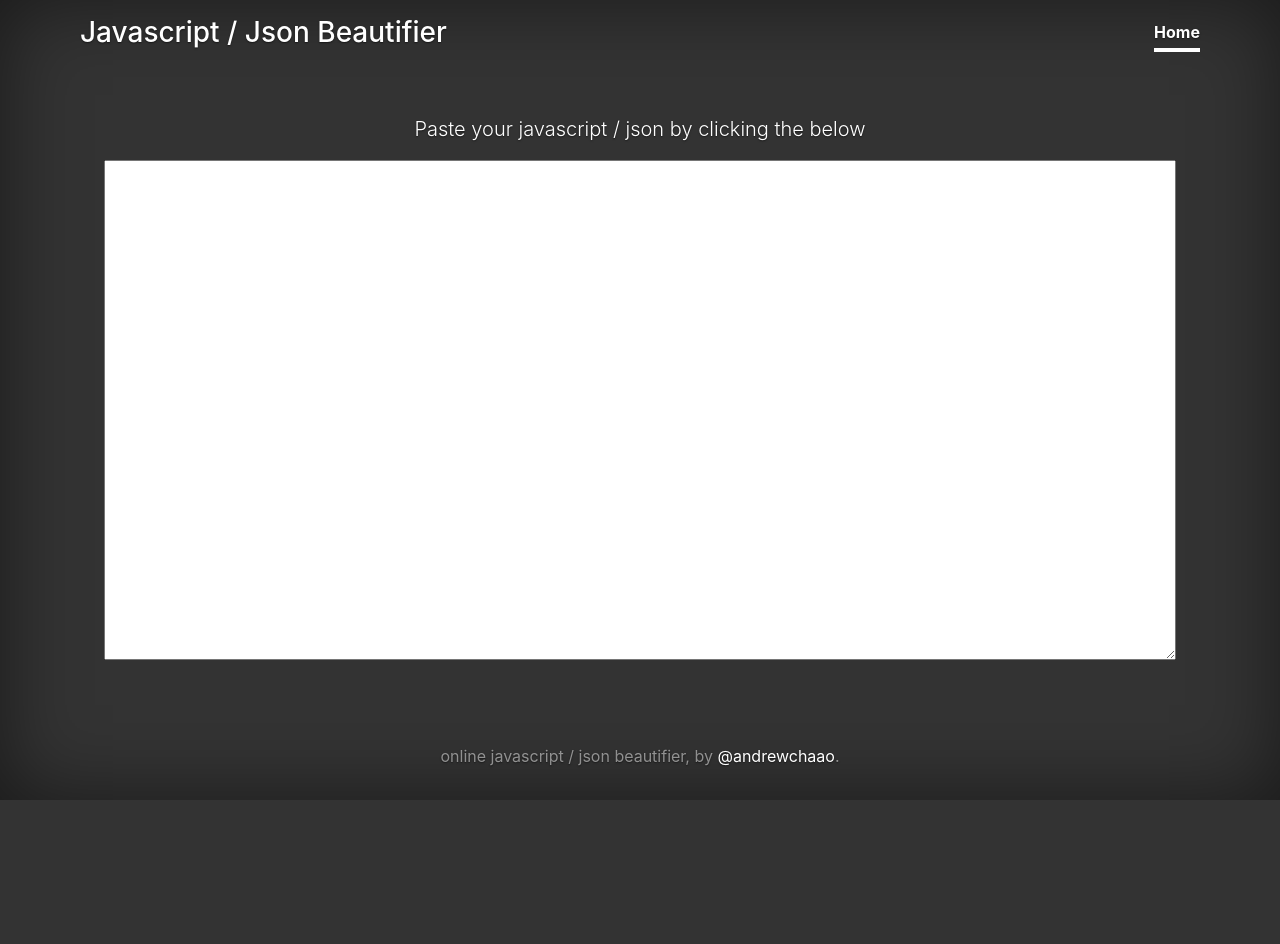
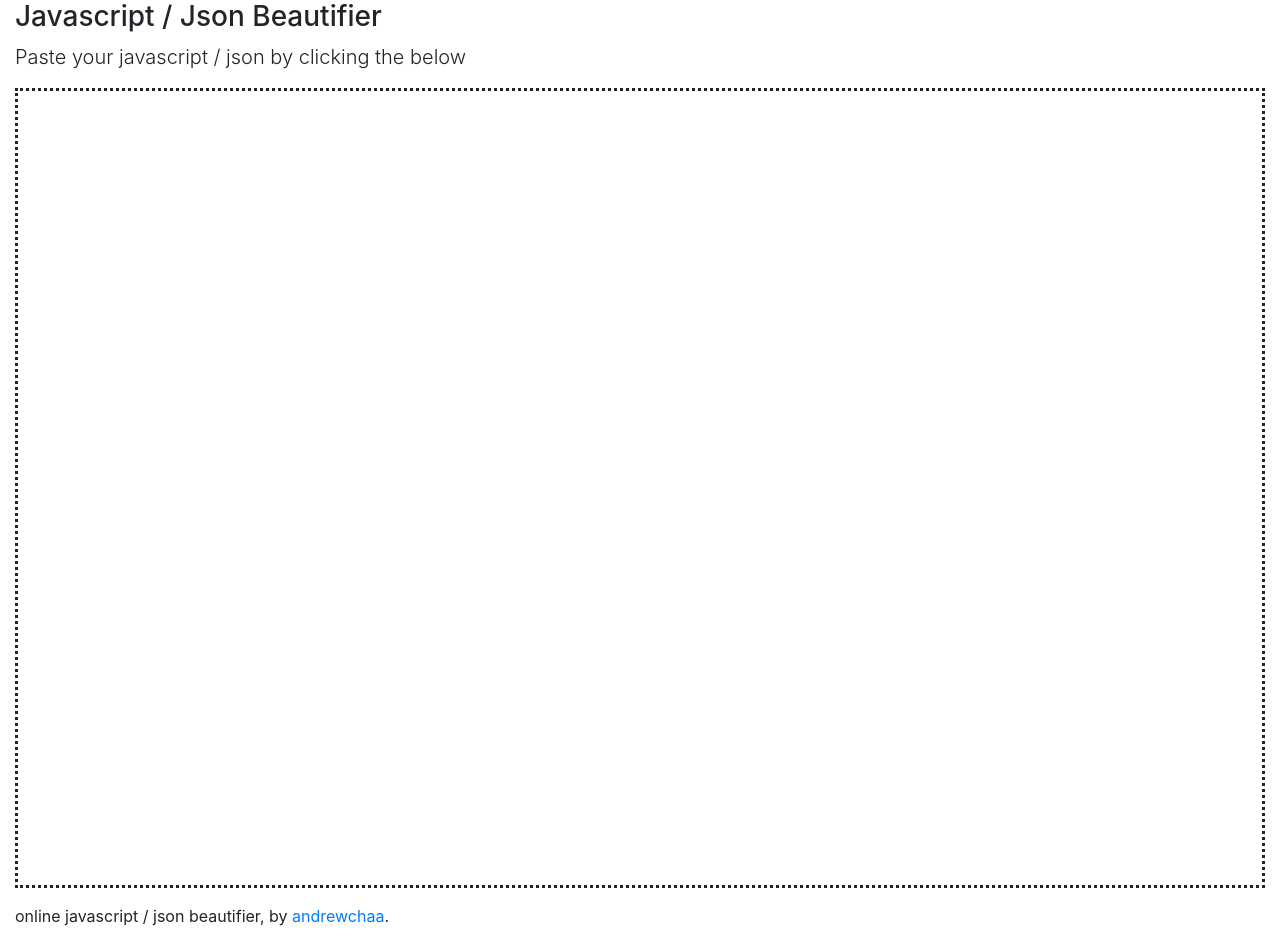
Before and after one commit to andrewchaa/JsBeautifierWeb, an Angular app: page / in a window 1280 px wide. Before the commit the page ends 800 px from the top, so only its background shows below. Built offline with nearby package versions, Linux system fonts and the light colour scheme; what clipboard-polyfill, js-beautify would draw is missing.

Commit message:
use pre code

```diff
--- a/package.json
+++ b/package.json
@@ -26,6 +26,7 @@
     "clipboard-polyfill": "^2.5.4",
     "core-js": "^2.4.1",
     "cryptiles": "^4.1.2",
+    "highlight.js": "^9.13.1",
     "js-beautify": "^1.8.6",
     "ngx-bootstrap": "^3.0.1",
     "rxjs": "^5.5.2",
--- a/src/app/app.component.html
+++ b/src/app/app.component.html
@@ -1 +1,4 @@
-<textarea (click)='pasteJson()' id="jsonArea">{{jsonString}}</textarea>
+<pre (click)='pasteJson()'
+  style="text-align:left; width:100%; border-style:dotted; height:800px; font: normal 10pt Consolas, Monaco, monospace; ">
+  <code [innerHTML]="jsonHtml"></code>
+</pre>
--- a/src/app/app.component.ts
+++ b/src/app/app.component.ts
@@ -2,6 +2,7 @@ import { Component } from '@angular/core';
 import { AppService } from './app.service';
 import clipboard from 'clipboard-polyfill';
 import beautify from 'js-beautify';
+import hljs from 'highlight.js';
 
 @Component({
   selector: 'app-root',
@@ -18,10 +19,16 @@ export class AppComponent {
   }
 
   jsonString = '';
+  jsonHtml = '';
   pasteJson(): void {
     console.log('t');
     clipboard.readText().then(
-      txt => this.jsonString = beautify(txt, { indent_size: 4, space_in_empty_paren: true })
-    );
+      txt => {
+        const beautified = beautify(txt, { indent_size: 4, space_in_empty_paren: true });
+        const highlighted = hljs.highlight('javascript', beautified, true).value;
+        this.jsonString = beautified;
+        console.log(hljs.highlight('javascript', txt, true));
+        this.jsonHtml = highlighted;
+    });
   }
 }
--- a/src/index.html
+++ b/src/index.html
@@ -12,27 +12,16 @@
   <meta name="viewport" content="width=device-width, initial-scale=1">
   <link rel="icon" type="image/x-icon" href="favicon.ico">
 </head>
-<body class="text-center">
-  <div class="cover-container d-flex w-100 h-100 p-3 mx-auto flex-column">
-    <header class="masthead mb-auto">
-      <div class="inner">
-        <h3 class="masthead-brand">Javascript / Json Beautifier</h3>
-        <nav class="nav nav-masthead justify-content-center">
-          <a class="nav-link active" href="#">Home</a>
-        </nav>
-      </div>
-    </header>
+<body>
+  <div class="col-md-12">
+    <h3 class="masthead-brand">Javascript / Json Beautifier</h3>
 
-    <main role="main" class="inner cover">
       <p class="lead">Paste your javascript / json by clicking the below</p>
       <p><app-root></app-root></p>
-    </main>
 
-    <footer class="mastfoot mt-auto">
       <div class="inner">
-        <p>online javascript / json beautifier, by <a href="https://twitter.com/andrewchaa">@andrewchaao</a>.</p>
+        <p>online javascript / json beautifier, by <a href="https://andrewchaa.me.uk">andrewchaa</a>.</p>
       </div>
-    </footer>
 
   </div>
 </body>
--- a/src/styles.css
+++ /dev/null
@@ -1,107 +0,0 @@
-/* You can add global styles to this file, and also import other style files */
-/*
- * Globals
- */
-
-/* Links */
-a,
-a:focus,
-a:hover {
-  color: #fff;
-}
-
-/* Custom default button */
-.btn-secondary,
-.btn-secondary:hover,
-.btn-secondary:focus {
-  color: #333;
-  text-shadow: none; /* Prevent inheritance from `body` */
-  background-color: #fff;
-  border: .05rem solid #fff;
-}
-
-
-/*
- * Base structure
- */
-
-html,
-body {
-  height: 100%;
-  background-color: #333;
-}
-
-body {
-  display: -ms-flexbox;
-  display: flex;
-  color: #fff;
-  text-shadow: 0 .05rem .1rem rgba(0, 0, 0, .5);
-  box-shadow: inset 0 0 5rem rgba(0, 0, 0, .5);
-}
-
-.cover-container {
-  max-width: 90%;
-}
-
-
-/*
- * Header
- */
-.masthead {
-  margin-bottom: 2rem;
-}
-
-.masthead-brand {
-  margin-bottom: 0;
-}
-
-.nav-masthead .nav-link {
-  padding: .25rem 0;
-  font-weight: 700;
-  color: rgba(255, 255, 255, .5);
-  background-color: transparent;
-  border-bottom: .25rem solid transparent;
-}
-
-.nav-masthead .nav-link:hover,
-.nav-masthead .nav-link:focus {
-  border-bottom-color: rgba(255, 255, 255, .25);
-}
-
-.nav-masthead .nav-link + .nav-link {
-  margin-left: 1rem;
-}
-
-.nav-masthead .active {
-  color: #fff;
-  border-bottom-color: #fff;
-}
-
-@media (min-width: 48em) {
-  .masthead-brand {
-    float: left;
-  }
-  .nav-masthead {
-    float: right;
-  }
-}
-
-
-/*
- * Cover
- */
-.cover {
-  padding: 0 1.5rem;
-}
-.cover .btn-lg {
-  padding: .75rem 1.25rem;
-  font-weight: 700;
-}
-
-
-/*
- * Footer
- */
-.mastfoot {
-  color: rgba(255, 255, 255, .5);
-}
```
Also changed, not shown: .angular-cli.json, 1 other file (tests, documents, lock files or other folders).
